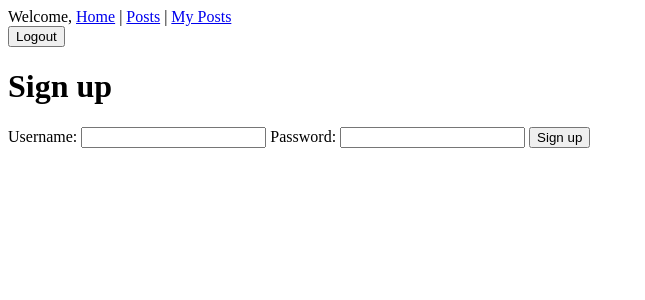
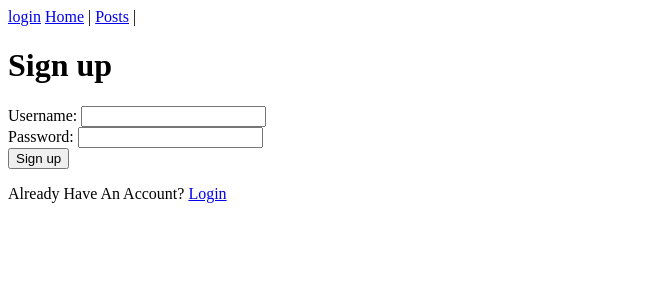
Before and after one commit to ZahraaMohd-c/lambda, a Django app: page /auth/signup/ in a window 1280 px wide. Shown: the top 300 px of the page, without its empty margins (0-645 px from the left). Run offline with Django 5.2, Linux system fonts and the light colour scheme.

Commit message:
reg edit

```diff
--- a/lambda/settings.py
+++ b/lambda/settings.py
@@ -136,7 +136,7 @@
 DEFAULT_AUTO_FIELD = 'django.db.models.BigAutoField'
 LOGIN_URL = 'login'
 LOGIN_REDIRECT_URL = 'home_page'
-LOGOUT_REDIRECT_URL = "/auth/login/"
+LOGOUT_REDIRECT_URL = "login"
 
 # CLOUDINARY_STORAGE = {
 #     "CLOUD_NAME": os.getenv('CLOUD_NAME'),
@@ -146,7 +146,7 @@
 cloudinary.config(
   cloud_name =os.getenv('CLOUD_NAME') ,
   api_key = os.getenv('API_KEY'),
-  api_secret = os.getenv('API_SECRET')
+  api_secret = os.getenv('API_SECRET'),
 )
 
 DEFAULT_FILE_STORAGE = 'cloudinary_storage.storage.MediaCloudinaryStorage'
--- /dev/null
+++ b/main_app/root_redirect.py
@@ -0,0 +1,4 @@
+from django.shortcuts import redirect
+
+def root_redirect(request):
+    return redirect('login')
--- a/main_app/templates/base.html
+++ b/main_app/templates/base.html
@@ -7,14 +7,19 @@
 </head>
 <body>
     <nav>
+        {% if user.is_authenticated%}
         Welcome, {{user.username}}
+
+        <a href="{% url 'post_user' user.username%}">My Posts</a>
+        <form action="/auth/logout/" method="post">
+            {% csrf_token %}
+            <button type="submit">Logout</button>
+        </form>
+        {% else %}
+        <a href="{% url 'login' %}">login</a>
+        {% endif %}
         <a href="{% url 'home_page'%}">Home</a> |
         <a href="{% url 'post_list'%}">Posts</a> |
-        <a href="{% url 'post_user' user.username%}">My Posts</a>
-            <form action="/auth/logout/" method="post">
-            {% csrf_token %}
-                <button type="submit">Logout</button>
-        </form>
     </nav>
     {% block body  %}
     {% endblock  %}
--- a/main_app/templates/post/post_details.html
+++ b/main_app/templates/post/post_details.html
@@ -9,6 +9,8 @@
      <img src="{{post.post_image.url}}" alt="post image" style="width:300px; height:auto;">
 {% endif %}
 <p>{{post.post_date}} </p>
+<a href="{% url 'post_update' post.id%}">update</a>
+
 <form action="{% url 'post_delete' post.id%}" method='post'>
     {% csrf_token %}
     <button>Delete</button>
--- a/main_app/templates/post/post_form.html
+++ b/main_app/templates/post/post_form.html
@@ -10,8 +10,7 @@
         <input value="{{post.post_title}}" type="text" id='post_title' name='post_title'>
 
         <label for="post_content">Post content:</label>
-        <input value="{{post.post_content}}" type="text" id='post_content' name='post_content'>
-
+        <textarea value="{{post.post_content}}" type="text" id='post_content' name='post_content'></textarea>
         <label for="post_image">Image:</label>
         <input value="{{post.post_image}}" type="file" id='post_image' name='post_image'>
 
--- a/main_app/templates/registration/login.html
+++ b/main_app/templates/registration/login.html
@@ -5,10 +5,13 @@
         {% csrf_token %}
         <label for="username">Username</label>
         <input type="text" id='username' name='username' >
-
+        <br>
         <label for="password">Password</label>
         <input type="password" id='password' name='password' >
+        <br>
 
         <button>Login</button>
+        <p>Don't Have An Account? <a href="{% url 'signup'%}">Signup</a></p>
     </form>
+    <a href="{% url 'home_page'%}">Continue as Guest</a>
 {% endblock  %}
--- a/main_app/templates/registration/sign-up.html
+++ b/main_app/templates/registration/sign-up.html
@@ -5,9 +5,12 @@
         {% csrf_token %}
         <label for="username">Username: </label>
         <input type="text" id='username' name='username'>
-
+        <br>
         <label for="password">Password: </label>
         <input type="password" id='password' name='password'>
+        <br>
         <button>Sign up</button>
+        <p>Already Have An Account? <a href="{% url 'login'%}">Login</a></p>
     </form>
+
 {% endblock  %}
--- a/main_app/urls.py
+++ b/main_app/urls.py
@@ -1,7 +1,10 @@
 from django.urls import path
 from . import views
+from .root_redirect import root_redirect
+
 
 urlpatterns = [
+    path('', root_redirect, name='root_redirect'),
     path('auth/signup/', views.SignUpView.as_view(), name ='signup'),
 
     path('home/', views.HomePageView.as_view(), name='home_page' ),
--- a/main_app/views.py
+++ b/main_app/views.py
@@ -6,6 +6,8 @@
 from django.contrib.auth.models import User
 from django.contrib.auth.forms import UserCreationForm
 from .forms import SignUpForm, PostForm
+from django.contrib.auth.mixins import LoginRequiredMixin
+
 # Create your views here.
 
 
@@ -31,7 +33,7 @@
             queryset = queryset.filter(post_content__icontains=query)
         return queryset
 
-class PostCreateView(CreateView):
+class PostCreateView(LoginRequiredMixin,CreateView):
     model = Post
     form_class = PostForm
     template_name = 'post/post_form.html'
@@ -41,7 +43,7 @@
         form.instance.user = self.request.user
         return super().form_valid(form)
 
-class PostUserView(ListView):
+class PostUserView(LoginRequiredMixin,ListView):
     model = Post
     template_name = 'post/post_user.html'
     context_object_name = 'posts'
@@ -55,7 +57,7 @@
     context_object_name = 'post'
     pk_url_kwarg = 'post_id'
 
-class PostUpdateView(UpdateView):
+class PostUpdateView(LoginRequiredMixin,UpdateView):
     model = Post
     form_class = PostForm
     template_name = 'post/post_form.html'
@@ -65,7 +67,7 @@
     # def get_success_url(self):
     #     return reverse("author_detail", kwargs={"pk": self.object.pk})
 
-class PostDeleteView(DeleteView):
+class PostDeleteView(LoginRequiredMixin,DeleteView):
     model = Post
     template_name = 'post/post_details.html'
     success_url = reverse_lazy('post_list')
```
Also changed, not shown: post_images/Screenshot_2025-08-03_210311.png (deleted), post_images/Screenshot_2025-08-19_214343.png (deleted), post_images/Screenshot_2025-08-19_214343_G5HDAC3.png (deleted), post_images/Screenshot_2025-09-01_135518.png (deleted), post_images/Screenshot_2025-09-01_135518_8qZIUuM.png (deleted), post_images/Screenshot_2025-09-01_135518_B23Zbfa.png (deleted), post_images/Screenshot_2025-09-01_135518_rjC3rPz.png (deleted), post_images/bookmark2.jpg (deleted).
